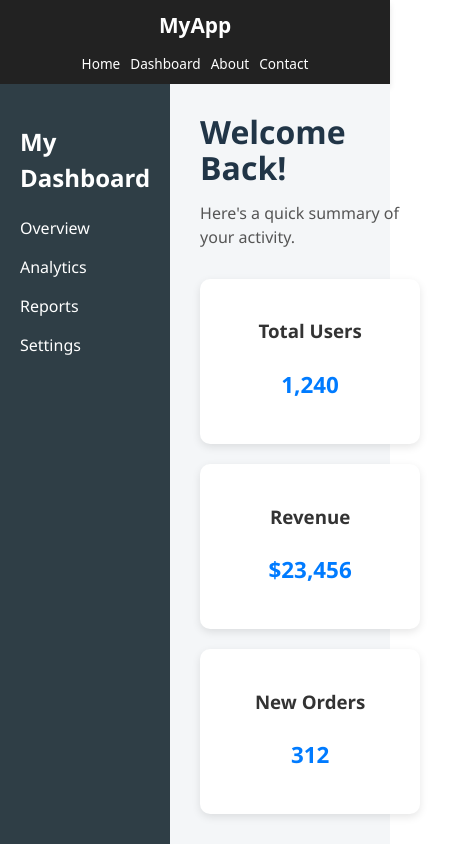
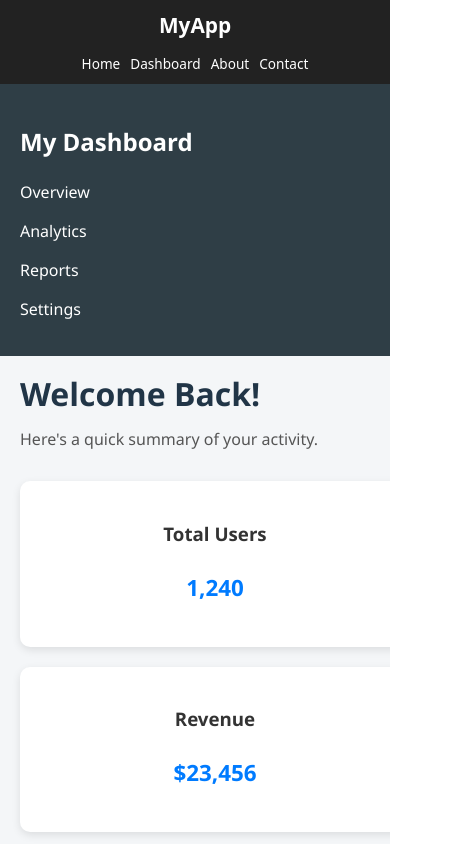
Before and after one commit to binojmadhuranga/react-crash, a React (Vite) app: page /dashboard in a window 390 px wide. Shown: the top 844 px of the page, 450 px wide, since content can reach past the window. Built offline with nearby package versions, Linux system fonts and the light colour scheme.

Commit message:
change style

```diff
--- a/src/pages/Dashboard/Dashboard.css
+++ b/src/pages/Dashboard/Dashboard.css
@@ -1,11 +1,12 @@
 /* Layout */
 .dashboard-container {
   display: flex;
+  flex-wrap: wrap; /* Allow wrapping on small screens */
   height: 90vh;
-  /* min-height: 100vh; */
   width: 100vw;
   font-family: 'Segoe UI', Tahoma, Geneva, Verdana, sans-serif;
   background-color: #f4f6f8;
+  overflow-y: auto; /* Scroll if content exceeds 90vh */
 }
 
 /* Sidebar */
@@ -14,6 +15,7 @@
   background-color: #2f3e46;
   color: white;
   padding: 20px;
+  flex-shrink: 0;
 }
 
 .dashboard-sidebar h2 {
@@ -24,6 +26,7 @@
 .dashboard-sidebar ul {
   list-style: none;
   padding: 0;
+  margin: 0;
 }
 
 .dashboard-sidebar li {
@@ -39,6 +42,7 @@
 .dashboard-main {
   flex: 1;
   padding: 30px;
+  overflow-y: auto; /* Scroll content if necessary */
 }
 
 /* Header */
@@ -80,3 +84,19 @@
   font-weight: bold;
   color: #007bff;
 }
+
+/* Responsive Tweaks */
+@media (max-width: 768px) {
+  .dashboard-container {
+    flex-direction: column;
+    height: auto; /* Allow full scrollable height on small screens */
+  }
+
+  .dashboard-sidebar {
+    width: 100%;
+  }
+
+  .dashboard-main {
+    padding: 20px;
+  }
+}
```
